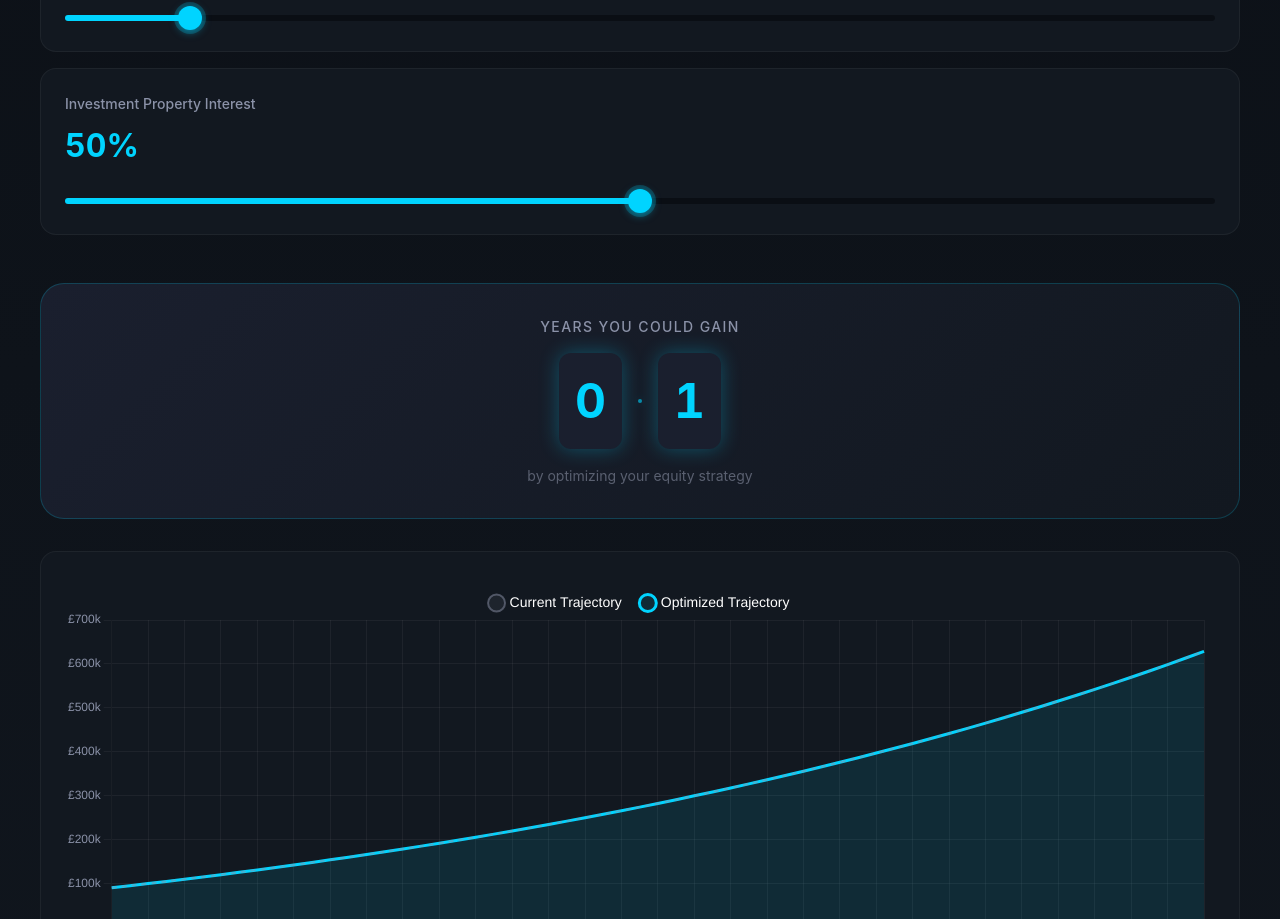
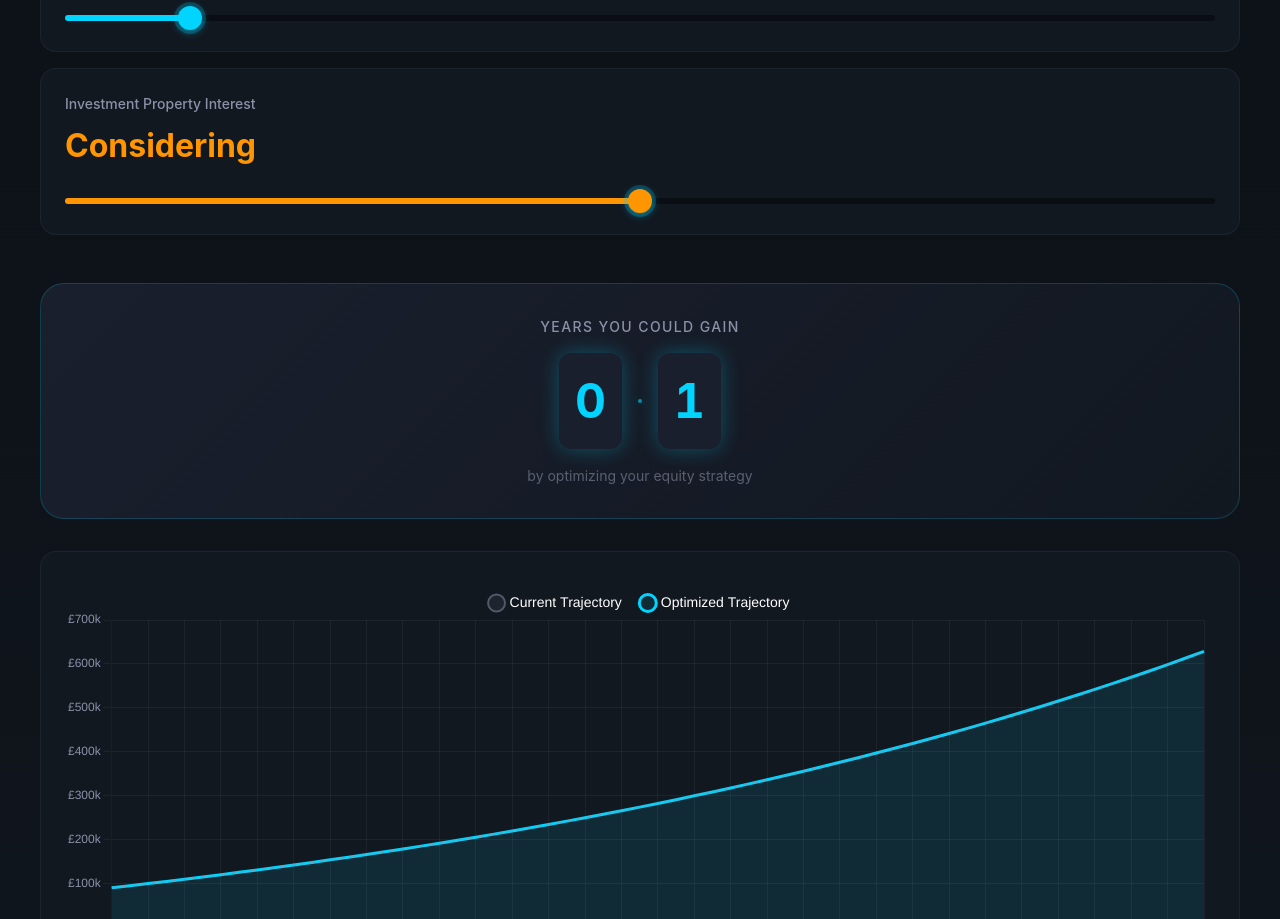
Before and after one commit to Harrysibbenga/fin-tech-flight-deck, a Vue app: page / in a window 1280 px wide. Shown: the part 898-1817 px from the top of the page. Built offline with nearby package versions, Linux system fonts and the light colour scheme.

Commit message:
feat: update Investment Property Interest slider with sentiment text and dynamic colors

```diff
--- a/src/App.vue
+++ b/src/App.vue
@@ -20,6 +20,8 @@
           :step="slider.step"
           v-model="sliderValues[slider.id]"
           :format-fn="slider.format"
+          :sentiment-mode="slider.sentimentMode || false"
+          :sentiment-ranges="slider.sentimentRanges || []"
         />
       </section>
 
--- a/src/components/calculator/SliderInput.vue
+++ b/src/components/calculator/SliderInput.vue
@@ -3,7 +3,11 @@
     <label :for="id" class="slider-label">
       {{ label }}
     </label>
-    <div class="slider-value" :id="`${id}-value`">
+    <div
+      class="slider-value"
+      :id="`${id}-value`"
+      :style="{ color: sliderValueColor }"
+    >
       {{ formattedValue }}
     </div>
     <input
@@ -58,6 +62,14 @@ const props = defineProps({
   formatFn: {
     type: Function,
     default: (val) => String(val)
+  },
+  sentimentMode: {
+    type: Boolean,
+    default: false
+  },
+  sentimentRanges: {
+    type: Array,
+    default: () => []
   }
 })
 
@@ -76,10 +88,52 @@ const sliderPercentage = computed(() => {
   return (position / range) * 100
 })
 
+const currentSentiment = computed(() => {
+  if (!props.sentimentMode || props.sentimentRanges.length === 0) {
+    return null
+  }
+
+  const value = props.modelValue
+  return props.sentimentRanges.find(
+    range => value >= range.min && value <= range.max
+  ) || props.sentimentRanges[1] // Default to middle range
+})
+
 const sliderStyle = computed(() => {
-  return {
+  const baseStyle = {
     '--slider-percentage': `${sliderPercentage.value}%`
   }
+
+  if (props.sentimentMode && currentSentiment.value) {
+    const sentiment = currentSentiment.value
+
+    // Create gradient based on sentiment
+    if (sentiment.color === '#ff4444') {
+      // Red gradient (Not Interested)
+      baseStyle['--slider-fill-color'] = sentiment.color
+      baseStyle['--slider-thumb-color'] = sentiment.color
+    } else if (sentiment.color === '#ff9500') {
+      // Yellow/Orange gradient (Considering)
+      baseStyle['--slider-fill-color'] = sentiment.color
+      baseStyle['--slider-thumb-color'] = sentiment.color
+    } else if (sentiment.color === '#00ff88') {
+      // Green gradient (Definitely)
+      baseStyle['--slider-fill-color'] = sentiment.color
+      baseStyle['--slider-thumb-color'] = sentiment.color
+    }
+  } else {
+    baseStyle['--slider-fill-color'] = 'var(--accent-primary)'
+    baseStyle['--slider-thumb-color'] = 'var(--accent-primary)'
+  }
+
+  return baseStyle
+})
+
+const sliderValueColor = computed(() => {
+  if (props.sentimentMode && currentSentiment.value) {
+    return currentSentiment.value.color
+  }
+  return 'var(--accent-primary)'
 })
 
 const handleInput = (event) => {
@@ -140,7 +194,6 @@ const handleMouseUp = () => {
 }
 
 .slider-value {
-  color: var(--accent-primary);
   font-size: var(--text-2xl);
   font-weight: var(--font-bold);
   margin-bottom: var(--spacing-4);
@@ -149,6 +202,7 @@ const handleMouseUp = () => {
   min-height: 2.5rem;
   display: flex;
   align-items: center;
+  transition: color var(--duration-normal) var(--ease-in-out);
 }
 
 .slider-input {
@@ -159,13 +213,13 @@ const handleMouseUp = () => {
   border-radius: 3px;
   background: linear-gradient(
     to right,
-    var(--accent-primary) 0%,
-    var(--accent-primary) var(--slider-percentage),
+    var(--slider-fill-color, var(--accent-primary)) 0%,
+    var(--slider-fill-color, var(--accent-primary)) var(--slider-percentage),
     var(--bg-primary) var(--slider-percentage),
     var(--bg-primary) 100%
   );
   outline: none;
-  transition: background var(--duration-fast);
+  transition: background var(--duration-normal) var(--ease-in-out);
   cursor: pointer;
 }
 
@@ -176,7 +230,7 @@ const handleMouseUp = () => {
   width: 24px;
   height: 24px;
   border-radius: 50%;
-  background: var(--accent-primary);
+  background: var(--slider-thumb-color, var(--accent-primary));
   cursor: pointer;
   box-shadow: 0 2px 8px rgba(0, 212, 255, 0.5),
               0 0 0 4px rgba(0, 212, 255, 0.2);
@@ -185,8 +239,8 @@ const handleMouseUp = () => {
 
 .slider-input::-webkit-slider-thumb:hover {
   transform: scale(1.2);
-  box-shadow: 0 4px 16px rgba(0, 212, 255, 0.6),
-              0 0 0 6px rgba(0, 212, 255, 0.3);
+  box-shadow: 0 4px 16px var(--slider-thumb-color, rgba(0, 212, 255, 0.6)),
+              0 0 0 6px var(--slider-thumb-color, rgba(0, 212, 255, 0.3));
 }
 
 .slider-input:active::-webkit-slider-thumb {
@@ -198,7 +252,7 @@ const handleMouseUp = () => {
   width: 24px;
   height: 24px;
   border-radius: 50%;
-  background: var(--accent-primary);
+  background: var(--slider-thumb-color, var(--accent-primary));
   cursor: pointer;
   border: none;
   box-shadow: 0 2px 8px rgba(0, 212, 255, 0.5);
@@ -207,7 +261,7 @@ const handleMouseUp = () => {
 
 .slider-input::-moz-range-thumb:hover {
   transform: scale(1.2);
-  box-shadow: 0 4px 16px rgba(0, 212, 255, 0.6);
+  box-shadow: 0 4px 16px var(--slider-thumb-color, rgba(0, 212, 255, 0.6));
 }
 
 .slider-input:active::-moz-range-thumb {
--- a/src/config/sliders.config.js
+++ b/src/config/sliders.config.js
@@ -48,7 +48,18 @@ export const SLIDER_CONFIGS = [
     max: 100,
     step: 1,
     default: 50,
-    format: (val) => `${val}%`
+    format: (val) => {
+      if (val >= 0 && val <= 33) return 'Not Interested'
+      if (val >= 34 && val <= 66) return 'Considering'
+      if (val >= 67 && val <= 100) return 'Definitely'
+      return 'Considering'
+    },
+    sentimentMode: true,
+    sentimentRanges: [
+      { min: 0, max: 33, color: '#ff4444', label: 'Not Interested' },
+      { min: 34, max: 66, color: '#ff9500', label: 'Considering' },
+      { min: 67, max: 100, color: '#00ff88', label: 'Definitely' }
+    ]
   }
 ]
 
```
